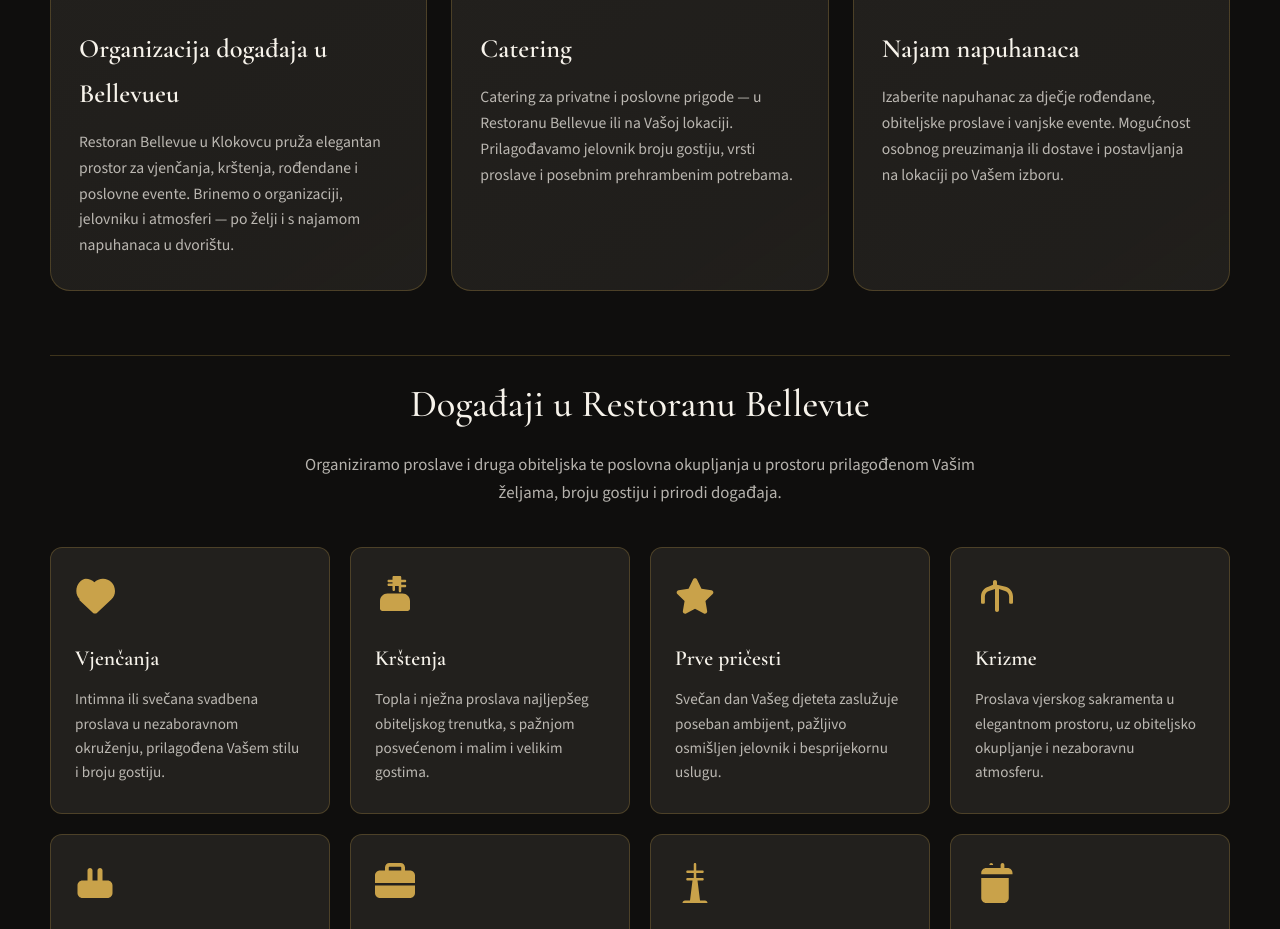
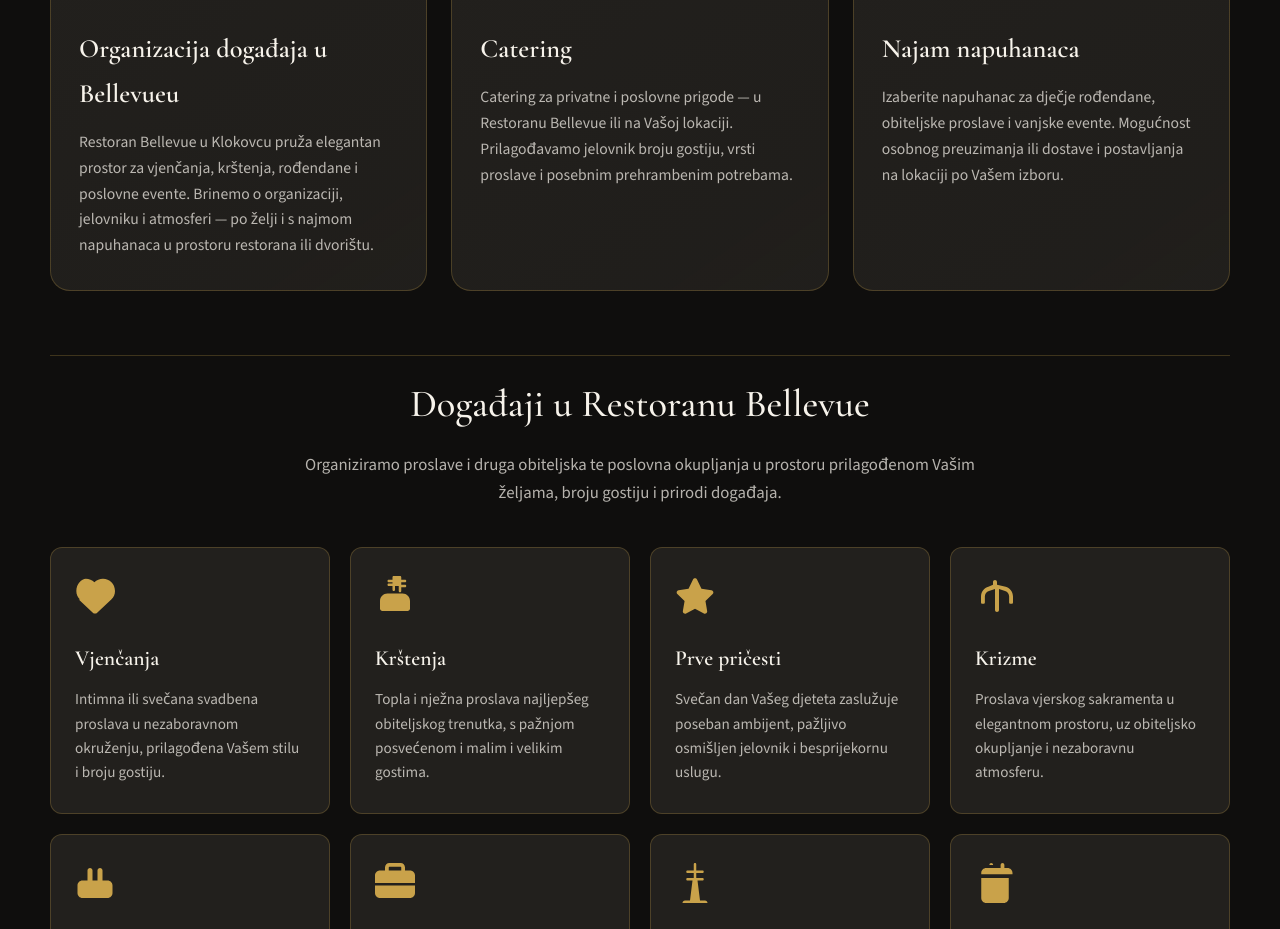
Before and after one commit to lukapo/event_krauss, a plain HTML site: page index.html in a window 1280 px wide. Shown: the part 2260-3189 px from the top of the page. Drawn offline with nearby package versions, Linux system fonts and the light colour scheme.

Commit message:
Update service description for Bellevue restaurant

```diff
--- a/index.html
+++ b/index.html
@@ -177,7 +177,7 @@
           <article class="service-pillar" id="organizacija">
             <svg class="service-pillar__icon" aria-hidden="true"><use href="images/icons.svg#icon-users"></use></svg>
             <h3 class="service-pillar__title">Organizacija događaja u Bellevueu</h3>
-            <p class="service-pillar__text">Restoran Bellevue u Klokovcu pruža elegantan prostor za vjenčanja, krštenja, rođendane i poslovne evente. Brinemo o organizaciji, jelovniku i atmosferi — po želji i s najamom napuhanaca u dvorištu.</p>
+            <p class="service-pillar__text">Restoran Bellevue u Klokovcu pruža elegantan prostor za vjenčanja, krštenja, rođendane i poslovne evente. Brinemo o organizaciji, jelovniku i atmosferi — po želji i s najmom napuhanaca u prostoru restorana ili dvorištu.</p>
           </article>
           <article class="service-pillar" id="catering">
             <svg class="service-pillar__icon" aria-hidden="true"><use href="images/icons.svg#icon-utensils"></use></svg>
```
